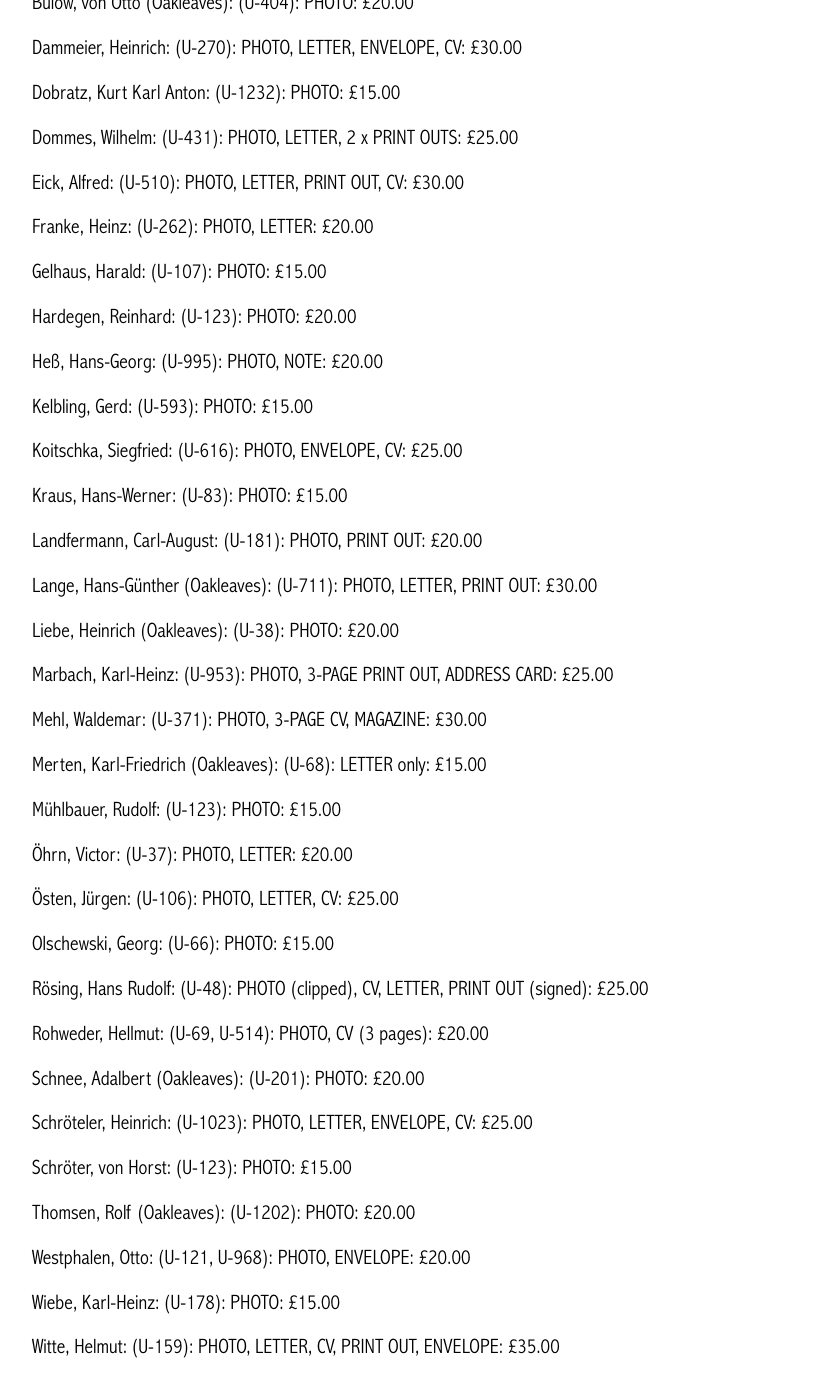
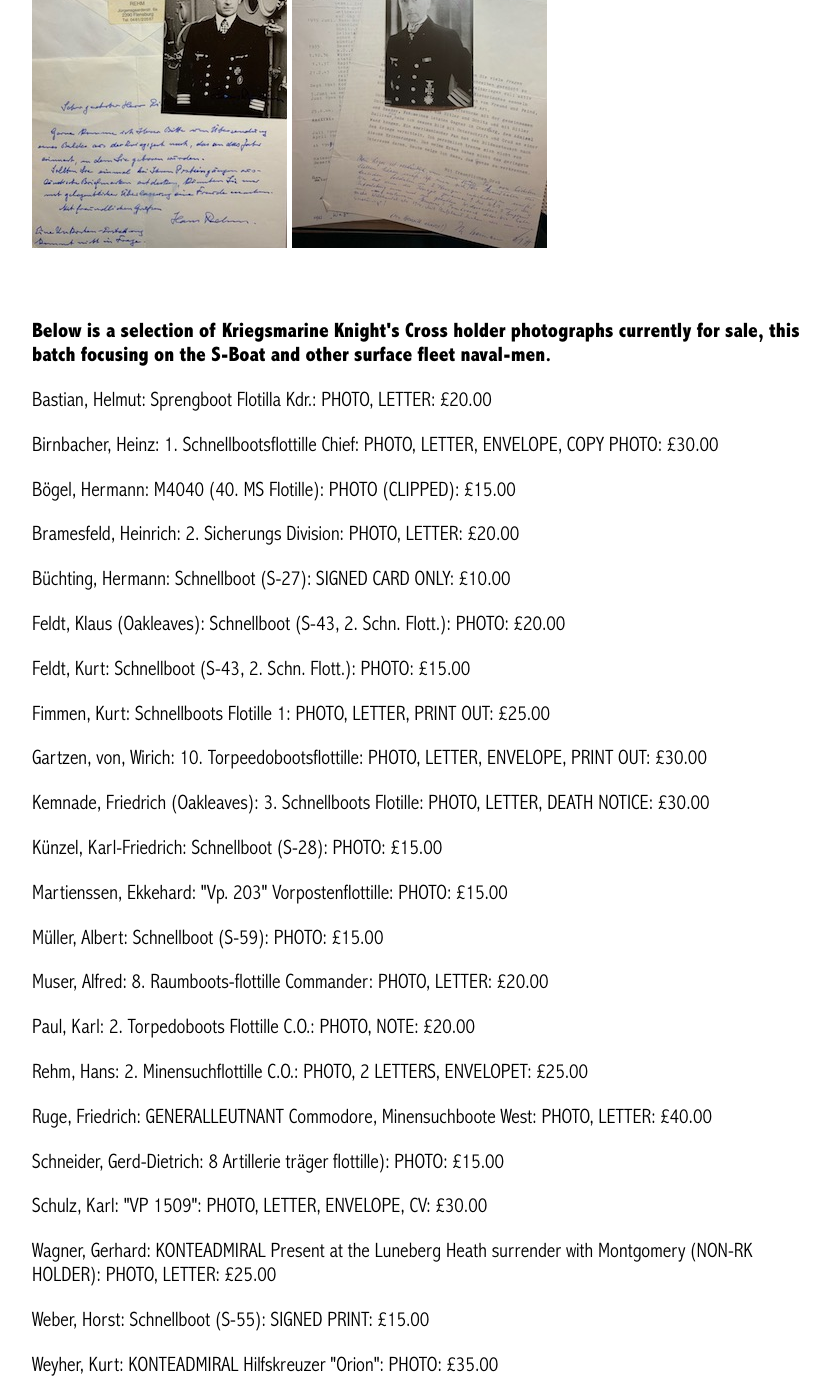
Before and after one commit to lahphotographs/lahphotographs.github.com, a Jekyll site: the page built from kriegsmarine_photos.md, in a window 1280 px wide and 1400 px high, scrolled down 1188 px. Shown: the whole window, without its empty margins (213-1043 px from the left). Built offline with Jekyll 4.4.1, drawn with Linux system fonts in a browser that asks for light colours; some of the changed text lies outside the part shown.

Commit message:
Update kriegsmarine_photos.md

```diff
--- a/kriegsmarine_photos.md
+++ b/kriegsmarine_photos.md
@@ -7,46 +7,40 @@ class: book_cover
 ---
 
 <p float="left">
-<img src="./assets/Alfred Eick.jpg"/>
-<img src="./assets/Paul Brasack.jpg"/>
-<img src="./assets/Carl Landfermann.jpg"/>
-<img src="./assets/Otto Westphalen.jpg"/>
+<img src="./assets/Heinz Birnbacher.jpg"/>
+<img src="./assets/Feldt.jpg"/>
+<img src="./assets/Kurt Fimmen.jpg"/>
+<img src="./assets/Ekkehard Martienssen.jpg"/>
+<img src="./assets/Alfred Muser.jpg"/>
+<img src="./assets/Hans Rehm.jpg"/>
+<img src="./assets/Hermann Witt.jpg"/>
 </p>
 <br />
-<p><b>Below is a selection of Kriegsmarine Knight's Cross holder photographs currently for sale, initially focusing on the U-Boat men.</b><br />
-<p>Bargsten,	Klaus: (U-521):	PHOTO, LETTER: £20.00</p>
-<p>Bielig,	Gerhard: (U-177):	PHOTO, CV: £20.00</p>
-<p>Brasack,	Paul: (U-737):	PHOTO: £15.00</p>
-<p>Bülow, von	Otto (Oakleaves): (U-404):	PHOTO: £20.00</p>
-<p>Dammeier,	Heinrich: (U-270):	PHOTO, LETTER, ENVELOPE, CV: £30.00</p>
-<p>Dobratz,	Kurt Karl Anton: (U-1232):	PHOTO: £15.00</p>
-<p>Dommes,	Wilhelm: (U-431):	PHOTO, LETTER, 2 x PRINT OUTS:	£25.00</p>
-<p>Eick,	Alfred: (U-510):	PHOTO, LETTER, PRINT OUT, CV: £30.00</p>
-<p>Franke,	Heinz: (U-262):	PHOTO, LETTER: £20.00</p>
-<p>Gelhaus,	Harald: (U-107):	PHOTO: £15.00</p>
-<p>Hardegen,	Reinhard: (U-123):	PHOTO: £20.00</p>
-<p>Heß,	Hans-Georg: (U-995):	PHOTO, NOTE: £20.00</p>
-<p>Kelbling,	Gerd: (U-593):	PHOTO: £15.00</p>
-<p>Koitschka,	Siegfried: (U-616): PHOTO, ENVELOPE, CV: £25.00</p>
-<p>Kraus,	Hans-Werner: (U-83):	PHOTO: £15.00</p>
-<p>Landfermann,	Carl-August: (U-181):	PHOTO, PRINT OUT: £20.00</p>
-<p>Lange,	Hans-Günther (Oakleaves): (U-711):	PHOTO, LETTER, PRINT OUT: £30.00</p>
-<p>Liebe,	Heinrich (Oakleaves): (U-38):	PHOTO: £20.00</p>
-<p>Marbach,	Karl-Heinz: (U-953):	PHOTO, 3-PAGE PRINT OUT, ADDRESS CARD: £25.00</p>
-<p>Mehl,	Waldemar: (U-371):	PHOTO, 3-PAGE CV, MAGAZINE: £30.00</p>
-<p>Merten,	Karl-Friedrich	(Oakleaves): (U-68):	LETTER only: £15.00</p>
-<p>Mühlbauer,	Rudolf: (U-123):	PHOTO: £15.00</p>
-<p>Öhrn,	Victor: (U-37):	PHOTO, LETTER: £20.00</p>
-<p>Östen,	Jürgen: (U-106):	PHOTO, LETTER, CV: £25.00</p>
-<p>Olschewski,	Georg: (U-66):	PHOTO: £15.00</p>
-<p>Rösing,	Hans Rudolf: (U-48):	PHOTO (clipped), CV, LETTER, PRINT OUT (signed): £25.00</p>
-<p>Rohweder,	Hellmut: (U-69, U-514):	PHOTO, CV (3 pages): £20.00</p>
-<p>Schnee,	Adalbert	(Oakleaves): (U-201):	PHOTO: £20.00</p>
-<p>Schröteler,	Heinrich: (U-1023):	PHOTO, LETTER, ENVELOPE, CV: £25.00</p>
-<p>Schröter, von	Horst: (U-123):	PHOTO: £15.00</p>
-<p>Thomsen,	Rolf	(Oakleaves): (U-1202): PHOTO: £20.00</p>
-<p>Westphalen,	Otto: (U-121, U-968):	PHOTO, ENVELOPE: £20.00</p>
-<p>Wiebe,	Karl-Heinz: (U-178):	PHOTO:	£15.00</p>
-<p>Witte,	Helmut: (U-159):	PHOTO, LETTER, CV, PRINT OUT, ENVELOPE: £35.00</p>
+<p><b>Below is a selection of Kriegsmarine Knight's Cross holder photographs currently for sale, this batch focusing on the S-Boat and other surface fleet naval-men.</b><br />
+<p>Bastian,	Helmut: Sprengboot Flotilla Kdr.:	PHOTO, LETTER: £20.00</p>
+<p>Birnbacher,	Heinz: 1. Schnellbootsflottille Chief:	PHOTO, LETTER, ENVELOPE, COPY PHOTO: £30.00</p>
+<p>Bögel,	Hermann: M4040 (40. MS Flotille):	PHOTO (CLIPPED): £15.00</p>
+<p>Bramesfeld, Heinrich: 2. Sicherungs Division:	PHOTO, LETTER: £20.00</p>
+<p>Büchting,	Hermann: Schnellboot (S-27):	SIGNED CARD ONLY: £10.00</p>
+<p>Feldt,	Klaus (Oakleaves): Schnellboot (S-43, 2. Schn. Flott.):	PHOTO: £20.00</p>
+<p>Feldt,	Kurt: Schnellboot (S-43, 2. Schn. Flott.):	PHOTO:	£15.00</p>
+<p>Fimmen,	Kurt: Schnellboots Flotille 1:	PHOTO, LETTER, PRINT OUT: £25.00</p>
+<p>Gartzen, von,	Wirich: 10. Torpeedobootsflottille:	PHOTO, LETTER, ENVELOPE, PRINT OUT: £30.00</p>
+<p>Kemnade,	Friedrich (Oakleaves): 3. Schnellboots Flotille:	PHOTO, LETTER, DEATH NOTICE: £30.00</p>
+<p>Künzel,	Karl-Friedrich: Schnellboot (S-28):	PHOTO: £15.00</p>
+<p>Martienssen,	Ekkehard: "Vp. 203" Vorpostenflottille:	PHOTO: £15.00</p>
+<p>Müller,	Albert: Schnellboot (S-59):	PHOTO: £15.00</p>
+<p>Muser,	Alfred: 8. Raumboots-flottille Commander: PHOTO, LETTER: £20.00</p>
+<p>Paul,	Karl: 2. Torpedoboots Flottille C.O.:	PHOTO, NOTE: £20.00</p>
+<p>Rehm,	Hans: 2. Minensuchflottille C.O.:	PHOTO, 2 LETTERS, ENVELOPET: £25.00</p>
+<p>Ruge,	Friedrich: GENERALLEUTNANT Commodore, Minensuchboote West:	PHOTO, LETTER: £40.00</p>
+<p>Schneider,	Gerd-Dietrich: 8 Artillerie träger flottille):	PHOTO: £15.00</p>
+<p>Schulz,	Karl: "VP 1509":	PHOTO, LETTER, ENVELOPE, CV: £30.00</p>
+<p>Wagner,	Gerhard: KONTEADMIRAL Present at the Luneberg Heath surrender with Montgomery (NON-RK HOLDER):	PHOTO, LETTER: £25.00</p>
+<p>Weber,	Horst: Schnellboot (S-55):	SIGNED PRINT: £15.00</p>
+<p>Weyher,	Kurt: KONTEADMIRAL Hilfskreuzer "Orion":	PHOTO: £35.00</p>
+<p>Witt,	Hermann: KONTEADMIRAL Hafenkommandant Cherbourg:	PHOTO, LETTER, CV: £45.00</p>
+<p>Wuppermann,	Siegfried (Oakleaves): Schnellboot (S-60):	PHOTO, LETTER, PRINT OUT, COPY PHOTO: £30.00</p>
+<p>Zymalkowski,	Felix: 8. Schnellbootsflottille Chief:	PHOTO, ADDRESS CARD (signed): £20.00</p>
 <br />
 <p><b><centre>Not see the person you would like to add to your collection in the list above? Just ask for who you seek, so that I can confirm whether they are within the wider collection.
```
